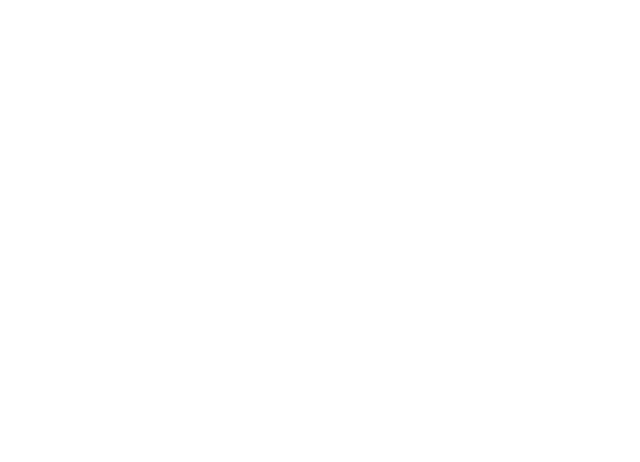
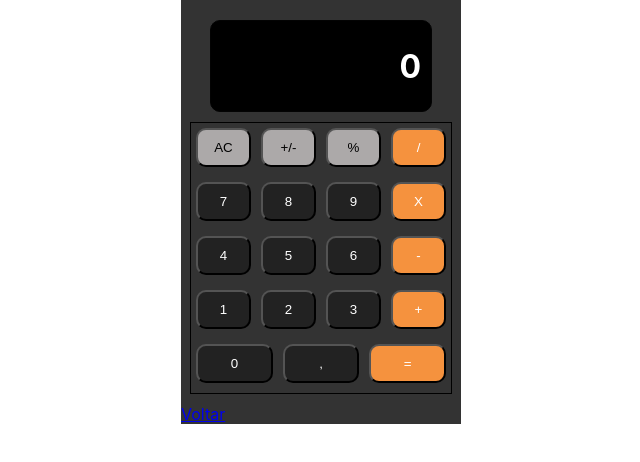
Before and after one commit to ftofano/lab_react, a React (Create React App) app: page /Calculadora in a window 1280 px wide. Before the commit this address had no page. Shown: the top 462 px of the page, without its empty margins (319-959 px from the left). Built offline with nearby package versions, Linux system fonts and the light colour scheme.

Commit message:
Add files via upload

```diff
--- a/src/minhasRotas.js
+++ b/src/minhasRotas.js
@@ -5,6 +5,12 @@
 import Atv01 from "./Atv01";
 
 import Atv02 from "./Atv02";
+
+import Atv3 from "./Atv3";
+
+import Atv04 from "./Atv04";
+
+import Calculadora from "./Calculadora";
 
 export default function MinhasRotas() {
     return (
@@ -14,6 +20,9 @@
                 <Route path="/" element= {<Home />} />
                 <Route path="/Atv01" element= {<Atv01 />} />
                 <Route path="/Atv02" element= {<Atv02 />} />
+                <Route path="/Atv3" element= {<Atv3 />} />
+                <Route path="/Atv04" element= {<Atv04 />} />
+                <Route path= "/Calculadora" element={<Calculadora />}/>
             </Routes>
         </BrowserRouter >
 
```
